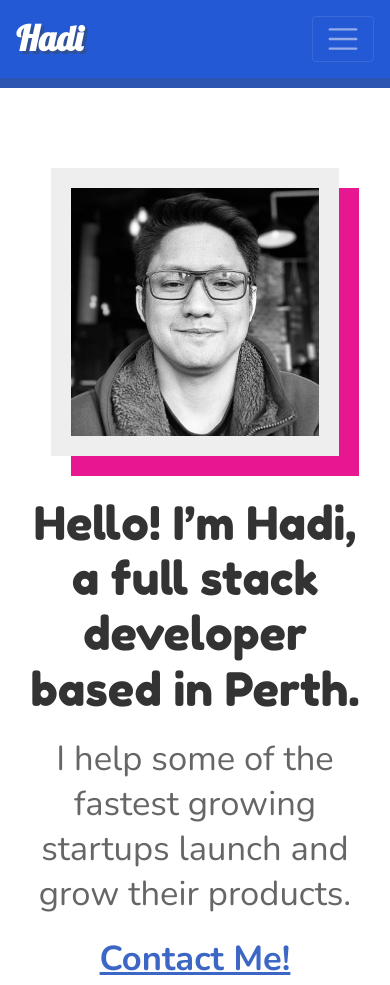
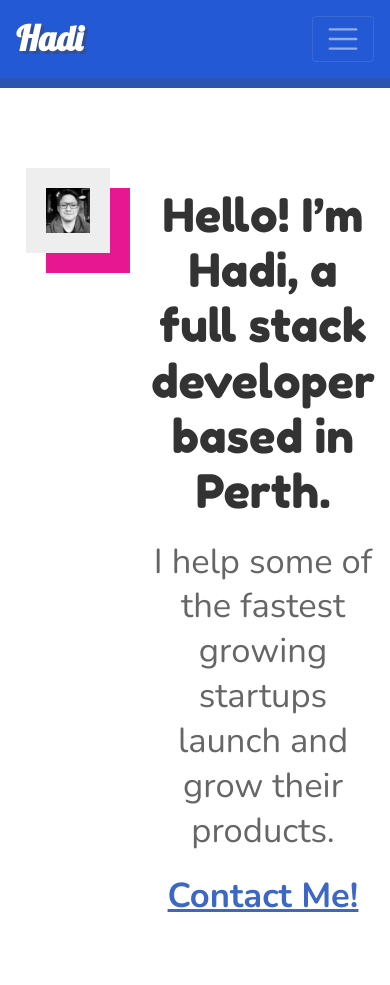
Before and after one commit to mdnoorhadi/02-Homework, a plain HTML site: page index.html in a window 390 px wide. Shown: the top 985 px of the page. Drawn offline with nearby package versions, Linux system fonts and the light colour scheme.

Commit message:
Edited col in header

```diff
--- a/index.html
+++ b/index.html
@@ -53,13 +53,13 @@
         <!-- START HEADER -->
         <header class="row">
 
-            <div class="col-md-5 hd-photo">
+            <div class="col col-md-5 hd-photo">
 
                 <img class="img-border" src="./Assets/Images/mdnoorhadi-display-photo.png" alt="Md Noor Hadi" />
 
             </div>
 
-            <div class="col-md-7">
+            <div class="col col-md-7">
 
                 <h1>Hello! I’m Hadi, a full stack developer based in Perth.</h1>
 
```
